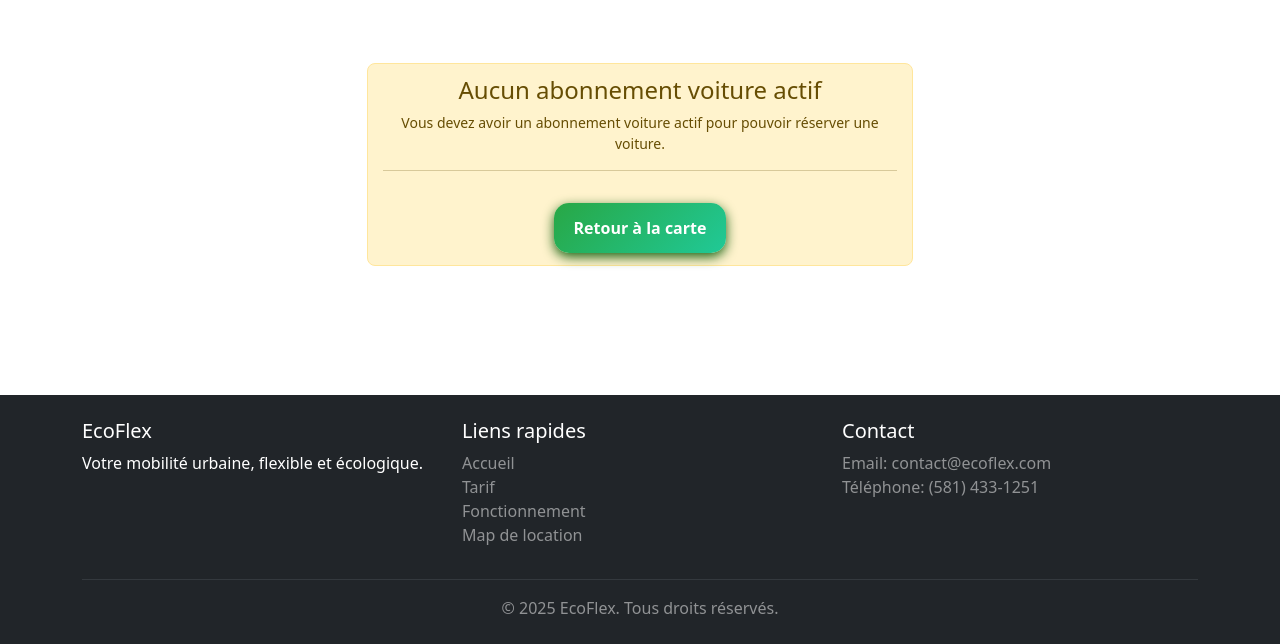
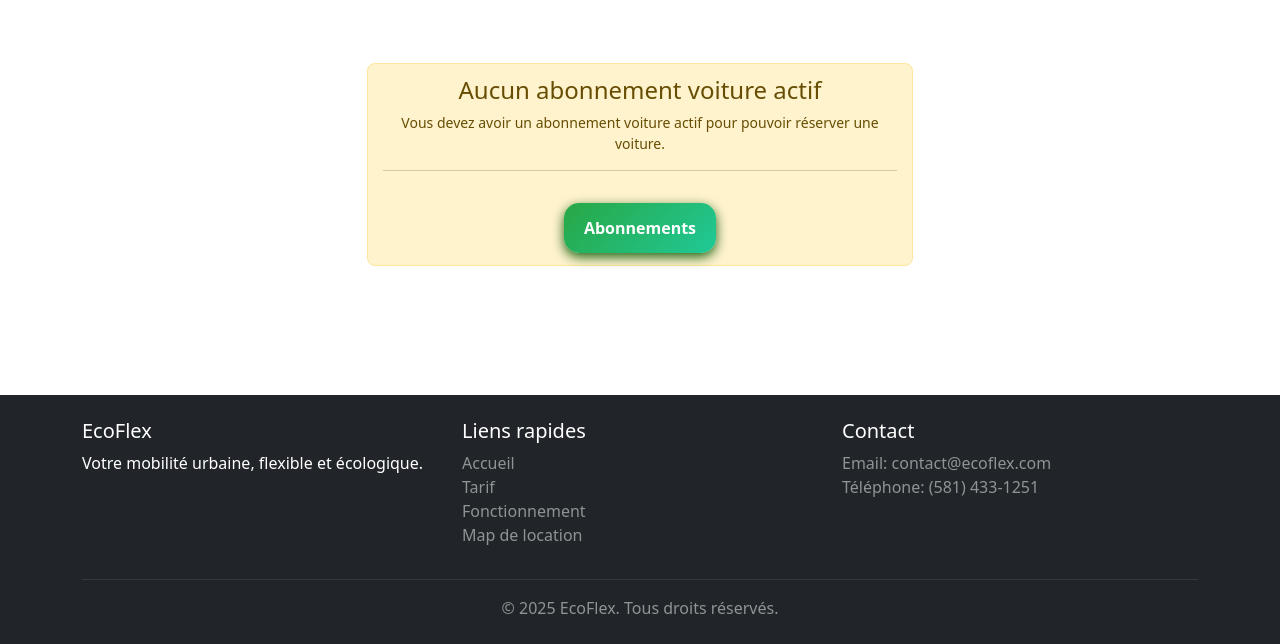
Before and after one commit to alphangenda/Projet_Web_Alpha_Ismail_Edouard, a Django app: page /reserver_voiture/ in a window 1280 px wide. Shown: the part 156-800 px from the top of the page. Run offline with Django 5.2, Linux system fonts and the light colour scheme; a user stored in the database is signed in; data comes from the database, SQL or seed files in the repository.

Commit message:
Ajout de la logique pour les abonnements de voiture dans l'onglet Réservations

```diff
--- a/ecoflex/templates/ecoflex/reservations.html
+++ b/ecoflex/templates/ecoflex/reservations.html
@@ -144,7 +144,7 @@
                     <h4 class="alert-heading">Aucun abonnement voiture actif</h4>
                     <p>Vous devez avoir un abonnement voiture actif pour pouvoir réserver une voiture.</p>
                     <hr>
-                    <a href="{% url 'map_location' %}" class="action-link mt-3">Retour à la carte</a>
+                    <a href="{% url 'tarif' %}" class="action-link mt-3">Abonnements</a>
                 </div>
             </div>
         </div>
```
